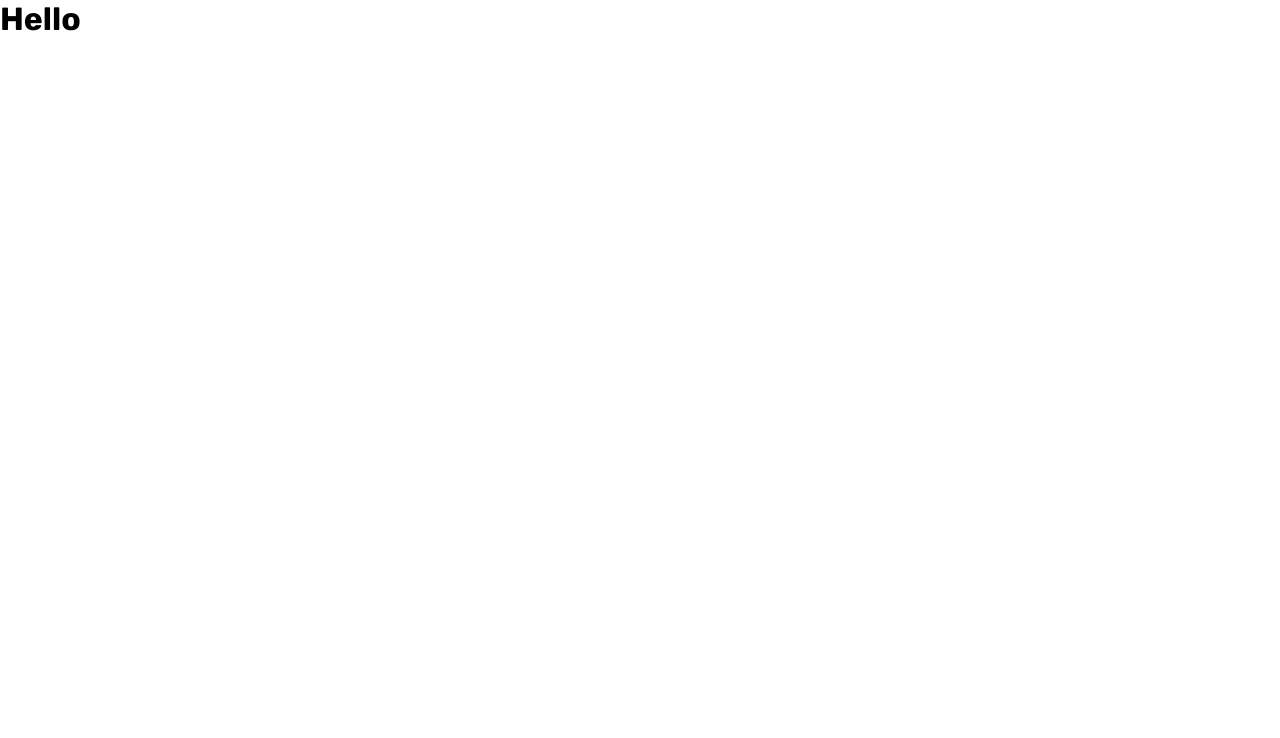
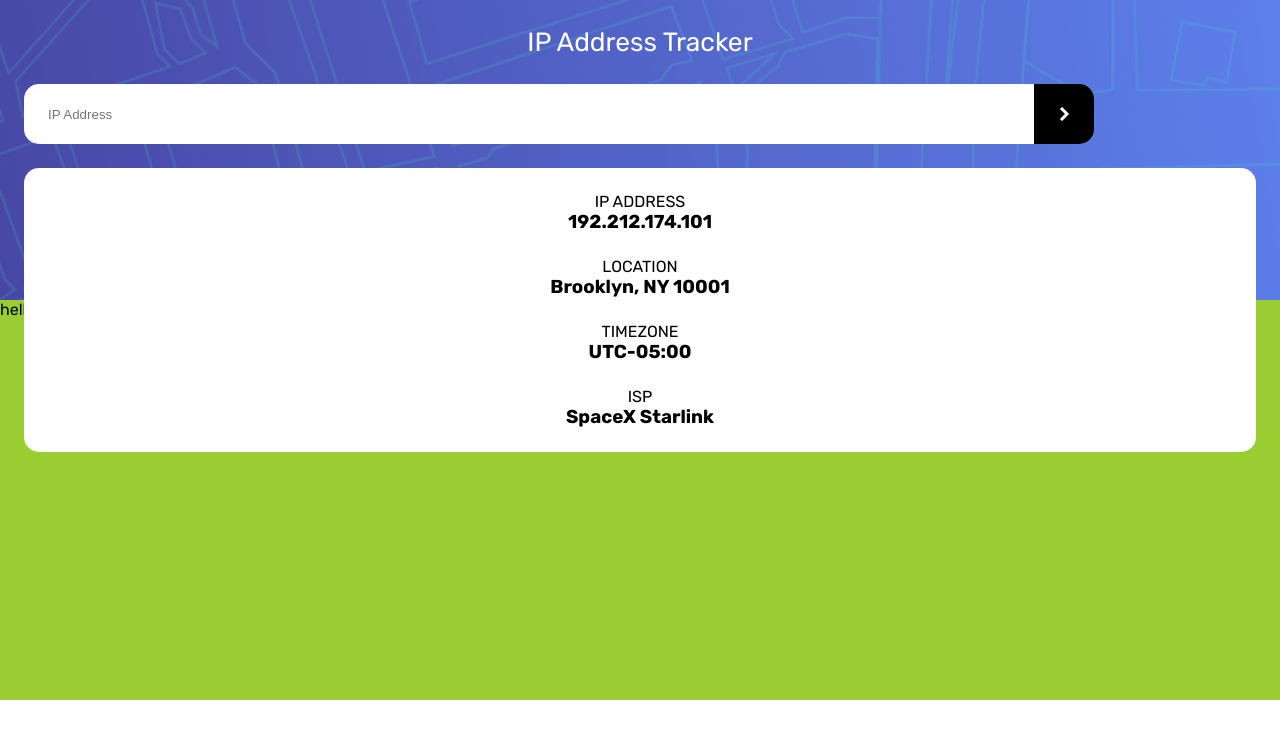
Before and after one commit to bmhan319/ipAddresTracker, a React (Create React App) app: page / in a window 1280 px wide. Shown: the top 738 px of the page. Built offline with nearby package versions, Linux system fonts and the light colour scheme.

Commit message:
working on initial build and styling, header component in progress

```diff
--- a/src/App.js
+++ b/src/App.js
@@ -1,10 +1,18 @@
 import React, { Component } from 'react'
+import Header from './Component/Header'
+import LeafMap from './Component/LeafMap'
+import './css/header.css'
+import './css/ip-input.css'
+import './css/details.css'
+import './css/leafmap.css'
+
 
 class App extends Component {
   render() {
     return (
       <div className="App">
-        <h1>Hello</h1>
+        <Header />
+        <LeafMap />
       </div>
     )
   }
--- /dev/null
+++ b/src/Component/Details.js
@@ -0,0 +1,29 @@
+import React from 'react'
+
+export default function Details() {
+  return (
+    <div className="details-container">
+      <div className="details-inner-container">
+        <div className="details-data-container details-ip-container">
+          <p className="details-title details-ip-title">IP ADDRESS</p>
+          <h3 className="details-data details-ip-data">192.212.174.101</h3>
+        </div>
+
+        <div className="details-data-container details-location-container">
+          <p className="details-title details-location-title">LOCATION</p>
+          <h3 className="details-data details-location-data">Brooklyn, NY 10001</h3>
+        </div>
+
+        <div className="details-data-container details-timezone-container">
+          <p className="details-title details-timezone-title">TIMEZONE</p>
+          <h3 className="details-data details-timezone-data">UTC-05:00</h3>
+        </div>
+
+        <div className="details-data-container details-isp-container">
+          <p className="details-title details-isp-title">ISP</p>
+          <h3 className="details-data details-isp-data">SpaceX Starlink</h3>
+        </div>
+      </div>
+    </div>
+  )
+}
--- /dev/null
+++ b/src/Component/Header.js
@@ -0,0 +1,15 @@
+import React from 'react'
+import IpInput from './IpInput'
+import Details from './Details'
+
+export default function Header() {
+  return (
+    <div>
+      <div className="head-container">
+        <h1 className="head-title">IP Address Tracker</h1>
+        <IpInput />
+        <Details />
+      </div>
+    </div>
+  )
+}
--- /dev/null
+++ b/src/Component/IpInput.js
@@ -0,0 +1,12 @@
+import React from 'react'
+
+export default function IpInput() {
+  return (
+    <div>
+      <form className="ip-form">
+        <input className="ip-input" placeholder="IP Address" type="text" minlength="7" maxlength="15" size="15" pattern="^((\d{1,2}|1\d\d|2[0-4]\d|25[0-5])\.){3}(\d{1,2}|1\d\d|2[0-4]\d|25[0-5])$" />
+        <button className="ip-submit" type="submit"></button>
+      </form>
+    </div>
+  )
+}
--- /dev/null
+++ b/src/Component/LeafMap.js
@@ -0,0 +1,15 @@
+import React, { Component } from 'react'
+
+class LeafMap extends Component {
+  render() {
+    return (
+      <div>
+        <div className="mapContainer">
+          hello
+        </div>
+      </div>
+    )
+  }
+}
+
+export default LeafMap;
--- /dev/null
+++ b/src/css/details.css
@@ -0,0 +1,20 @@
+.details-container {
+  width: 100%;
+  position: relative;
+  bottom: -24px;
+}
+
+.details-inner-container {
+  background-color: #fff;
+  border-radius: 15px;
+  text-align: center;
+  padding: 24px 0;
+}
+
+.details-data-container {
+  padding-bottom: 24px;
+}
+
+.details-isp-container {
+  padding-bottom: 0;
+}
--- /dev/null
+++ b/src/css/header.css
@@ -0,0 +1,18 @@
+.head-container {
+  width: 100%;
+  height: 300px;
+  background-image: url('../img/pattern-bg.png');
+  background-repeat: no-repeat;
+  background-position: 56% 0;
+  background-size: cover;
+  padding: 0 24px;
+  position: relative;
+}
+
+.head-title {
+  color: #fff;
+  font-weight: var(--RegWeight);
+  font-size: 1.65em;
+  padding: 26px 0;
+  text-align: center;
+}
--- /dev/null
+++ b/src/css/ip-input.css
@@ -0,0 +1,28 @@
+.ip-form {
+  width: 100%;
+  display: flex;
+}
+
+.ip-input {
+  width: 82%;
+  border: 0;
+  border-top-left-radius: 15px;
+  border-bottom-left-radius: 15px;
+}
+
+.ip-input::placeholder {
+  padding-left: 24px;
+}
+
+.ip-submit {
+  width: 60px;
+  height: 60px;
+  background-color: #000;
+  border: 0;
+  border-top-right-radius: 15px;
+  border-bottom-right-radius: 15px;
+  background-image: url('../img/icon-arrow.svg');
+  background-repeat: no-repeat;
+  background-position: center;
+  cursor: pointer;
+}
--- /dev/null
+++ b/src/css/leafmap.css
@@ -0,0 +1,5 @@
+.mapContainer {
+  background-color: yellowgreen;
+  width: 100%;
+  height: 50vh;
+}
```
